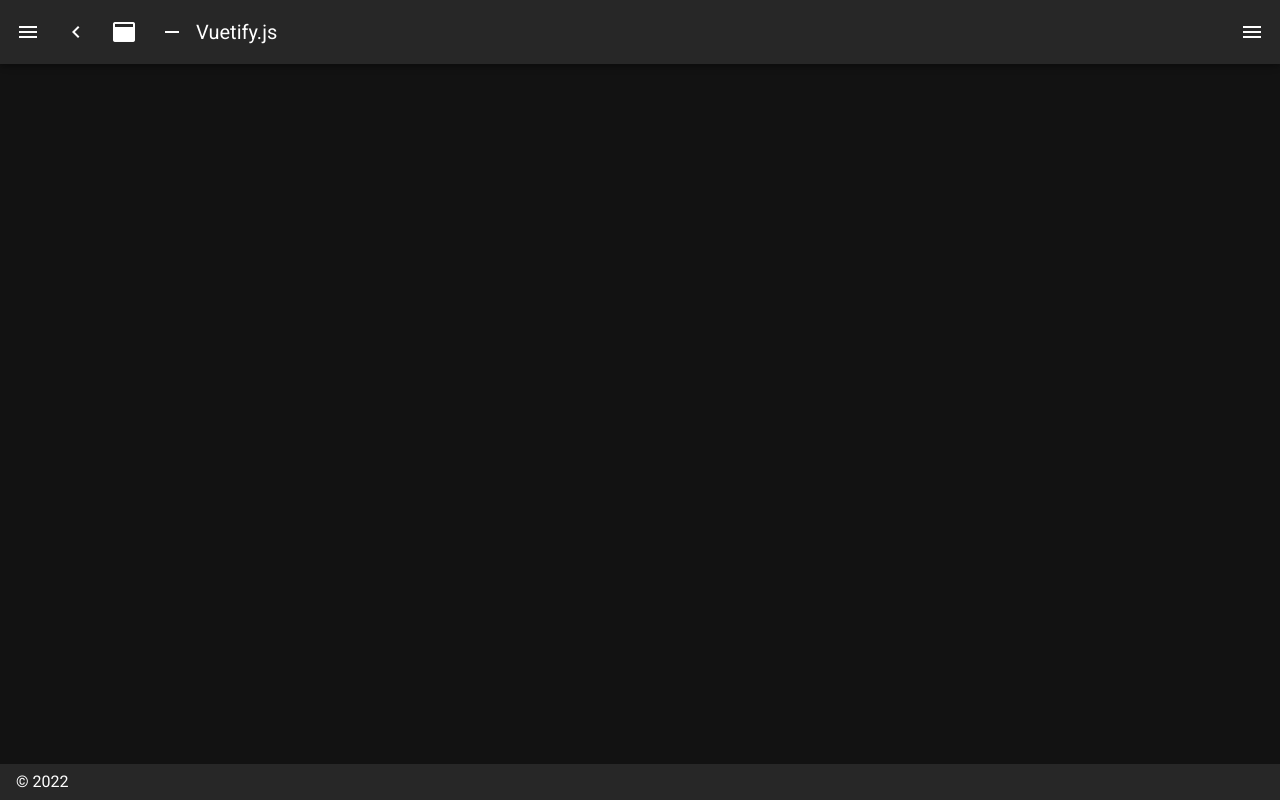
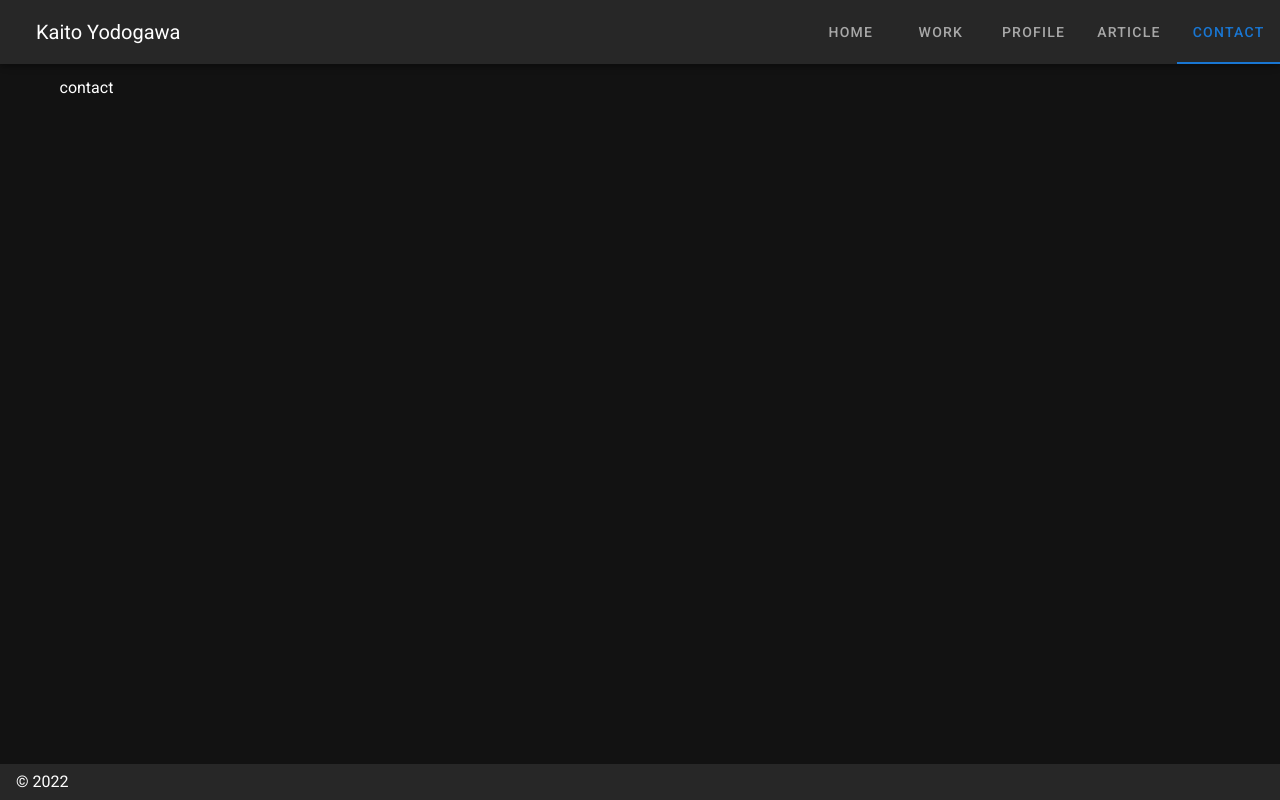
Before and after one commit to shion0625/new-my-portfolio-front, a Nuxt app: page /contact in a window 1280 px wide. Before the commit this address had no page. Built offline with nearby package versions, Linux system fonts and the light colour scheme.

Commit message:
header create

```diff
--- /dev/null
+++ b/assets/scss/_mixin.scss
@@ -0,0 +1,31 @@
+/* メディアクエリブレークポイント */
+$xs: 600;
+$sm: 960;
+$md: 1264;
+$lg: 1904;
+
+$sp-max: calc($xs - 1) px;
+$tb-min: $xs + px;
+$tb-max: calc($sm - 1) px;
+$pc-min: $sm + px;
+
+/* PC */
+@mixin display_pc {
+  @media (min-width: $pc-min) {
+    @content;
+  }
+}
+
+/* タブレット */
+@mixin display_tab {
+  @media (min-width: $tb-min) and (max-width: $tb-max) {
+    @content;
+  }
+}
+
+/* スマホ */
+@mixin display_sp {
+  @media (max-width: $sp-max) {
+    @content;
+  }
+}
--- a/layouts/default.vue
+++ b/layouts/default.vue
@@ -3,9 +3,9 @@
     <v-navigation-drawer
       v-model="drawer"
       :mini-variant="miniVariant"
-      :clipped="clipped"
       fixed
       app
+      class="hidden-md-and-up"
     >
       <v-list>
         <v-list-item
@@ -24,39 +24,29 @@
         </v-list-item>
       </v-list>
     </v-navigation-drawer>
+
     <v-app-bar :clipped-left="clipped" fixed app>
-      <v-app-bar-nav-icon @click.stop="drawer = !drawer" />
-      <v-btn icon @click.stop="miniVariant = !miniVariant">
-        <v-icon>mdi-{{ `chevron-${miniVariant ? 'right' : 'left'}` }}</v-icon>
-      </v-btn>
-      <v-btn icon @click.stop="clipped = !clipped">
-        <v-icon>mdi-application</v-icon>
-      </v-btn>
-      <v-btn icon @click.stop="fixed = !fixed">
-        <v-icon>mdi-minus</v-icon>
-      </v-btn>
+      <v-app-bar-nav-icon @click.stop="drawer = !drawer" class="hidden-md-and-up" />
       <v-toolbar-title v-text="title" />
       <v-spacer />
-      <v-btn icon @click.stop="rightDrawer = !rightDrawer">
-        <v-icon>mdi-menu</v-icon>
-      </v-btn>
-    </v-app-bar>
+      <v-tabs class="hidden-md-and-down" right>
+        <v-tab
+          v-for="(item,i) in items"
+          :key = i
+          :to="item.to"
+          router
+          exact
+        >
+        {{ item.title }}
+        </v-tab>
+      </v-tabs>    </v-app-bar>
+
     <v-main>
       <v-container>
         <Nuxt />
       </v-container>
     </v-main>
-    <v-navigation-drawer v-model="rightDrawer" :right="right" temporary fixed>
-      <v-list>
-        <v-list-item @click.native="right = !right">
-          <v-list-item-action>
-            <v-icon light> mdi-repeat </v-icon>
-          </v-list-item-action>
-          <v-list-item-title>Switch drawer (click me)</v-list-item-title>
-        </v-list-item>
-      </v-list>
-    </v-navigation-drawer>
-    <v-footer :absolute="!fixed" app>
+    <v-footer :absolute="!fixed" dark app>
       <span>&copy; {{ new Date().getFullYear() }}</span>
     </v-footer>
   </v-app>
@@ -72,21 +62,49 @@ export default {
       fixed: false,
       items: [
         {
-          icon: 'mdi-apps',
-          title: 'Welcome',
-          to: '/',
+          icon: 'mdi-home',
+          title: 'Home',
+          to: '/'
         },
         {
-          icon: 'mdi-chart-bubble',
-          title: 'Inspire',
-          to: '/inspire',
+          icon: 'mdi-work',
+          title: 'work',
+          to: '/works'
         },
+        {
+          icon: 'mdi-list_alt',
+          title: 'profile',
+          to: '/profile'
+        },
+          {
+          icon: 'mdi-list_alt',
+          title: 'article',
+          to: '/articles'
+        },
+          {
+          icon: 'mdi-list_alt',
+          title: 'contact',
+          to: '/contact'
+        }
       ],
       miniVariant: false,
-      right: true,
-      rightDrawer: false,
-      title: 'Vuetify.js',
+      title: 'Kaito Yodogawa',
     }
   },
 }
 </script>
+
+<style lang="scss" scoped>
+.v-toolbar__title {
+  overflow: visible !important;
+  margin-right: 50px !important;
+}
+
+.v-tabs {
+  display: none;
+
+  @include display_pc {
+    display: block !important;
+  }
+}
+</style>
--- a/nuxt.config.js
+++ b/nuxt.config.js
@@ -6,8 +6,8 @@ export default {
 
   // Global page headers: https://go.nuxtjs.dev/config-head
   head: {
-    titleTemplate: '%s - blog',
-    title: 'blog',
+    titleTemplate: '%s - Portfolio',
+    title: 'Kaito Yodogawa',
     meta: [
       { charset: 'utf-8' },
       { name: 'viewport', content: 'width=device-width, initial-scale=1' },
@@ -18,7 +18,8 @@ export default {
   },
 
   // Global CSS: https://go.nuxtjs.dev/config-css
-  css: [],
+  css: [
+  ],
 
   // Plugins to run before rendering page: https://go.nuxtjs.dev/config-plugins
   plugins: [],
@@ -42,18 +43,22 @@ export default {
     '@nuxtjs/pwa',
     '@nuxtjs/auth',
     '@nuxtjs/proxy',
+    '@nuxtjs/style-resources',
   ],
-
+  styleResources: {
+    scss: ['~/assets/scss/_mixin.scss'],
+  },
   // Axios module configuration: https://go.nuxtjs.dev/config-axios
   axios: {
     // Workaround to avoid enforcing hard-coded localhost:3000: https://github.com/nuxt-community/axios-module/issues/308
     // baseURL: '/',
-    proxy: true,
+    baseURL: 'http:localhost',
+    credentials: true,
   },
 
   proxy: {
     '/api/': {
-      target: process.env.BASE_URL,
+      target:　process.env.BASE_URL,
     }
   },
 
@@ -109,5 +114,7 @@ export default {
   },
 
   // Build Configuration: https://go.nuxtjs.dev/config-build
-  build: {},
+  build: {
+    hardSource: true,
+  },
 }
--- /dev/null
+++ b/pages/articles.vue
@@ -0,0 +1,3 @@
+<template>
+  <div>article</div>
+</template>
--- /dev/null
+++ b/pages/contact.vue
@@ -0,0 +1,3 @@
+<template>
+  <div>contact</div>
+</template>
--- a/pages/index.vue
+++ b/pages/index.vue
@@ -83,5 +83,6 @@
 <script>
 export default {
   name: 'IndexPage',
+  auth: false,
 }
 </script>
--- /dev/null
+++ b/pages/profile.vue
@@ -0,0 +1,3 @@
+<template>
+  <div>MyProfile</div>
+</template>
--- /dev/null
+++ b/pages/works.vue
@@ -0,0 +1,3 @@
+<template>
+  <div>works</div>
+</template>
```
Also changed, not shown: package.json (+5 -2 lines), pages/login.vue (added), store/index.js (added), 2 other files (tests, documents, lock files or other folders).
